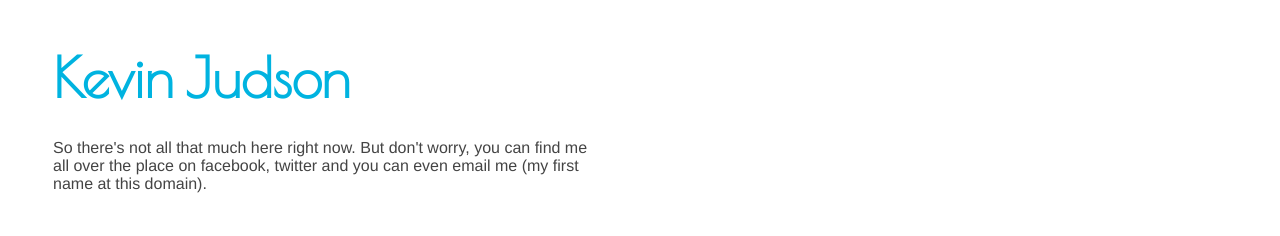
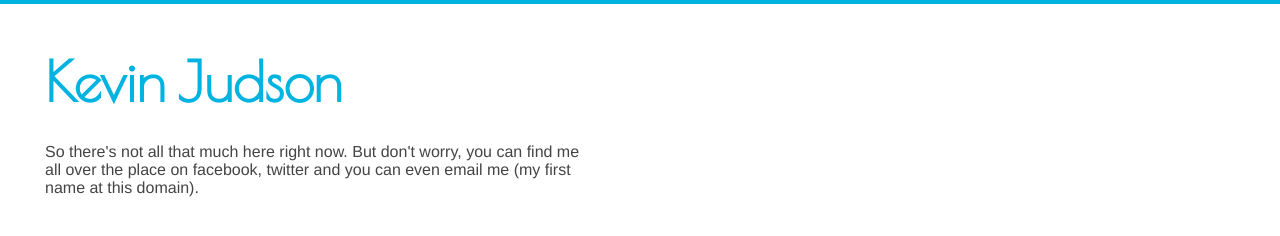
Before and after one commit to kjudson/kjudson.github.com, a plain HTML site: page index.html in a window 1280 px wide. Drawn offline with nearby package versions, Linux system fonts and the light colour scheme.

Commit message:
Update index.html

```diff
--- a/index.html
+++ b/index.html
@@ -5,6 +5,11 @@
 <link href='http://fonts.googleapis.com/css?family=Poiret+One' rel='stylesheet' type='text/css'>
 
 <style>
+body {
+  border-top: 4px solid #00B3E0;
+  margin: 0;
+  padding: 0;
+}
 h1, h2, h3 {
   font-family: 'Poiret One', sans-serif;
   color: #00B3E0;
```
